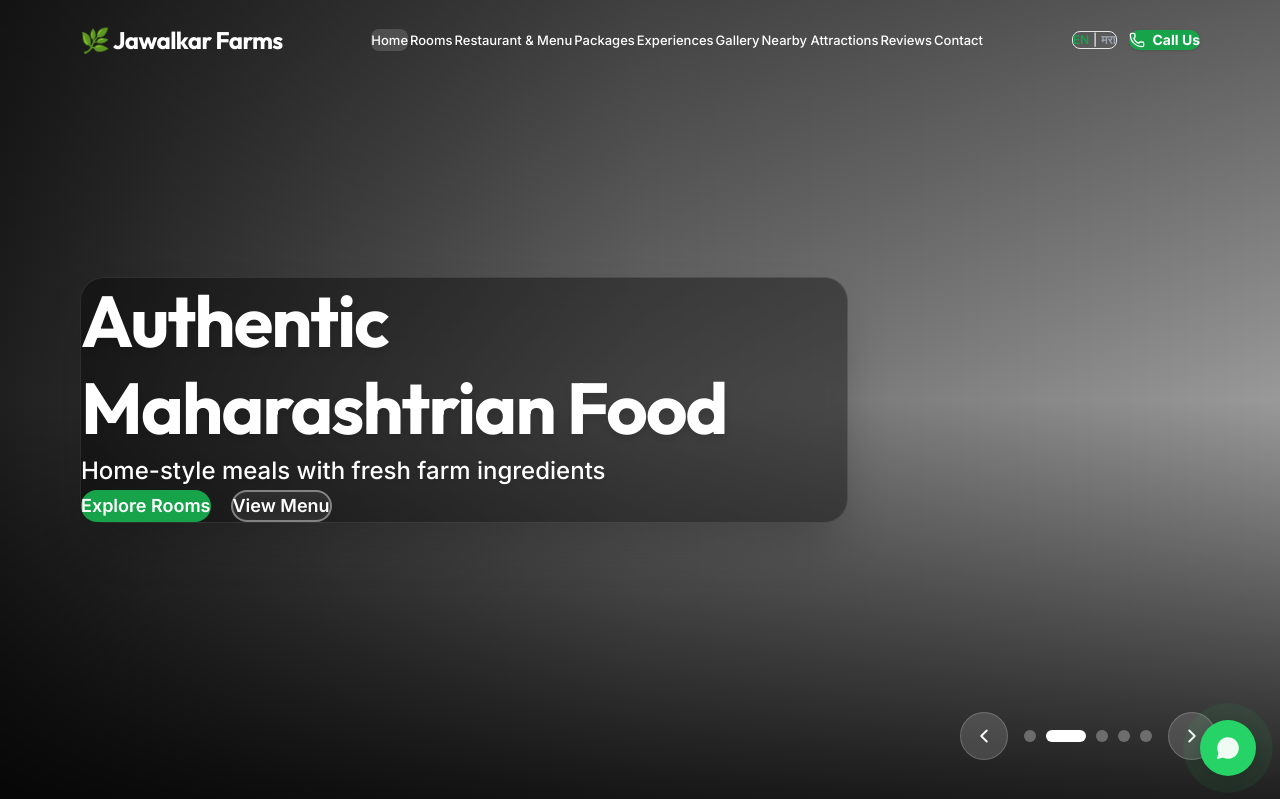
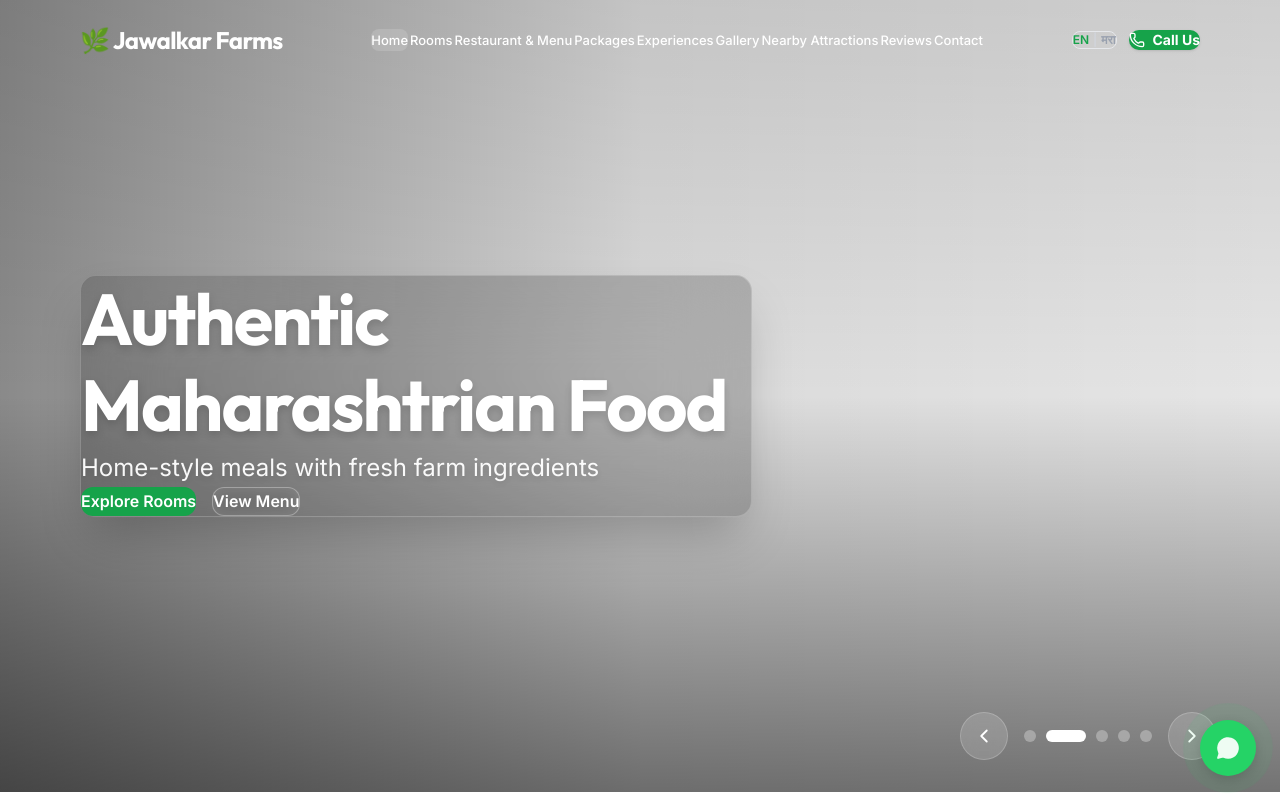
Before and after one commit to OmSwapnilGade/Jawalkar-Farms-Hotel-Advertisement, a React (Vite) app: page / in a window 1280 px wide. Shown: the top 799 px of the page. Built offline with nearby package versions, Linux system fonts and the light colour scheme.

Commit message:
improving hero part 2

```diff
--- a/src/components/home/FacilitiesSection.jsx
+++ b/src/components/home/FacilitiesSection.jsx
@@ -10,7 +10,7 @@ export default function FacilitiesSection() {
   const items = t('facilities.items')
 
   return (
-    <section className="py-20 sm:py-24 lg:py-32 bg-surface-soft">
+    <section className="mt-8 pt-24 pb-20 sm:pt-32 sm:pb-24 lg:pt-36 lg:pb-32 bg-gray-50 border-t border-gray-200">
       <div className="section-container">
         <SectionHeader title={t('facilities.title')} subtitle={t('facilities.subtitle')} />
 
--- a/src/components/home/HeroSlider.jsx
+++ b/src/components/home/HeroSlider.jsx
@@ -31,7 +31,7 @@ export default function HeroSlider() {
   }, [next])
 
   return (
-    <section className="relative w-full h-[100vh] min-h-[600px] max-h-[900px] overflow-hidden" id="hero">
+    <section className="relative w-full h-[99vh] min-h-[600px] max-h-[900px] overflow-hidden" id="hero">
       {/* Slides */}
       <AnimatePresence mode="wait">
         <motion.div
@@ -56,41 +56,115 @@ export default function HeroSlider() {
       </AnimatePresence>
 
       {/* Dark overlay for text readability */}
-      <div className="absolute inset-0 bg-black/40" />
-      <div className="absolute inset-0 bg-gradient-to-r from-black/80 via-black/30 to-transparent" />
-      <div className="absolute inset-0 bg-gradient-to-t from-black/80 via-transparent to-black/40" />
+      {/* Lighter overlay */}
+      <div className="absolute inset-0 bg-black/10" />
+      <div className="absolute inset-0 bg-gradient-to-r from-black/40 via-black/5 to-transparent" />
+      <div className="absolute inset-0 bg-gradient-to-t from-black/50 via-transparent to-black/10" />
 
       {/* Content */}
-      <div className="relative h-full section-container flex flex-col justify-center items-center text-center lg:items-start lg:text-left pt-20">
+      <div className="relative h-full section-container flex flex-col justify-center items-center lg:items-start text-center lg:text-left">
         <AnimatePresence mode="wait">
           <motion.div
             key={current}
-            initial={{ opacity: 0, y: 40 }}
+            initial={{ opacity: 0, y: 30 }}
             animate={{ opacity: 1, y: 0 }}
-            exit={{ opacity: 0, y: -30 }}
+            exit={{ opacity: 0, y: -20 }}
             transition={{ duration: 0.6 }}
-            className="max-w-3xl bg-black/40 backdrop-blur-md p-8 sm:p-12 rounded-3xl border border-white/10 shadow-2xl"
+            className="
+        relative
+        w-[90%]
+        max-w-2xl
+        bg-black/20
+        backdrop-blur-2xl
+        border border-white/20
+        rounded-2xl
+        p-5 sm:p-6 lg:p-8
+        shadow-2xl
+      "
           >
+            {/* Glass highlight */}
+            <div className="absolute inset-0 rounded-2xl overflow-hidden pointer-events-none">
+              <div className="absolute -top-12 left-0 w-48 h-24 bg-white/10 blur-3xl" />
+            </div>
+
             <motion.h1
-              className="font-heading text-4xl sm:text-5xl lg:text-7xl font-bold !text-white mb-6 leading-[1.1] tracking-tight drop-shadow-lg"
+              className="
+          font-heading
+          text-2xl
+          sm:text-5xl
+          lg:text-7xl
+          font-bold
+          !text-white
+          mb-2
+          sm:mb-4
+          leading-[1.1]
+          tracking-tight
+          drop-shadow-lg
+        "
             >
               {Array.isArray(slides) ? slides[current]?.title : ''}
             </motion.h1>
+
             <motion.p
-              className="!text-white text-lg sm:text-xl lg:text-2xl mb-10 leading-relaxed max-w-2xl mx-auto lg:mx-0 drop-shadow-md font-medium"
+              className="
+          !text-white/95
+          text-xs
+          sm:text-lg
+          lg:text-2xl
+          mb-4
+          sm:mb-6
+          leading-relaxed
+          max-w-2xl
+          mx-auto
+          lg:mx-0
+          drop-shadow-md
+        "
             >
               {Array.isArray(slides) ? slides[current]?.subtitle : ''}
             </motion.p>
-            <div className="flex flex-col sm:flex-row gap-4 sm:gap-5 justify-center lg:justify-start">
+
+            <div className="flex flex-col sm:flex-row gap-3 sm:gap-4 justify-center lg:justify-start">
               <Link
                 to="/rooms"
-                className="inline-flex items-center justify-center gap-2 bg-brand-green-600 hover:bg-brand-green-700 text-white px-8 py-4 rounded-2xl font-semibold text-lg transition-all duration-300 hover:shadow-xl hover:-translate-y-1 active:scale-95"
+                className="
+            inline-flex
+            items-center
+            justify-center
+            bg-brand-green-600
+            hover:bg-brand-green-700
+            text-white
+            px-6
+            py-3
+            rounded-xl
+            font-semibold
+            transition-all
+            duration-300
+            hover:-translate-y-1
+          "
               >
                 {t('hero.ctaRooms')}
               </Link>
+
               <Link
                 to="/restaurant"
-                className="inline-flex items-center justify-center gap-2 bg-white/10 hover:bg-white/20 border-2 border-white/40 text-white px-8 py-4 rounded-2xl font-semibold text-lg backdrop-blur-sm transition-all duration-300 hover:-translate-y-1 active:scale-95"
+                className="
+            inline-flex
+            items-center
+            justify-center
+            bg-white/10
+            hover:bg-white/20
+            border
+            border-white/30
+            text-white
+            px-6
+            py-3
+            rounded-xl
+            backdrop-blur-sm
+            font-semibold
+            transition-all
+            duration-300
+            hover:-translate-y-1
+          "
               >
                 {t('hero.ctaMenu')}
               </Link>
@@ -98,8 +172,8 @@ export default function HeroSlider() {
           </motion.div>
         </AnimatePresence>
 
-        {/* Navigation — bottom center on mobile, bottom right on desktop */}
-        <div className="absolute bottom-10 left-1/2 -translate-x-1/2 lg:left-auto lg:right-8 lg:translate-x-0 flex items-center gap-4">
+        {/* Navigation */}
+        <div className="absolute bottom-6 lg:bottom-8 left-1/2 -translate-x-1/2 lg:left-auto lg:right-8 lg:translate-x-0 flex items-center gap-4">
           <button
             onClick={prev}
             className="w-12 h-12 rounded-full bg-white/15 hover:bg-white/30 backdrop-blur-sm flex items-center justify-center text-white transition-all border border-white/20"
@@ -107,16 +181,21 @@ export default function HeroSlider() {
           >
             <ChevronLeft size={22} />
           </button>
+
           <div className="flex gap-2.5">
             {slideImages.map((_, i) => (
               <button
                 key={i}
                 onClick={() => setCurrent(i)}
-                className={`h-3 rounded-full transition-all duration-500 ${i === current ? 'bg-white w-10' : 'bg-white/30 w-3 hover:bg-white/50'}`}
+                className={`h-3 rounded-full transition-all duration-500 ${i === current
+                  ? 'bg-white w-10'
+                  : 'bg-white/30 w-3 hover:bg-white/50'
+                  }`}
                 aria-label={`Go to slide ${i + 1}`}
               />
             ))}
           </div>
+
           <button
             onClick={next}
             className="w-12 h-12 rounded-full bg-white/15 hover:bg-white/30 backdrop-blur-sm flex items-center justify-center text-white transition-all border border-white/20"
--- a/src/components/home/HighlightsSection.jsx
+++ b/src/components/home/HighlightsSection.jsx
@@ -16,7 +16,7 @@ export default function HighlightsSection() {
   const items = t('highlights.items')
 
   return (
-    <section className="py-20 sm:py-24 lg:py-32 bg-white">
+    <section className="py-28 sm:py-24 lg:py-32 bg-white">
       <div className="section-container">
         <SectionHeader title={t('highlights.title')} />
 
```
